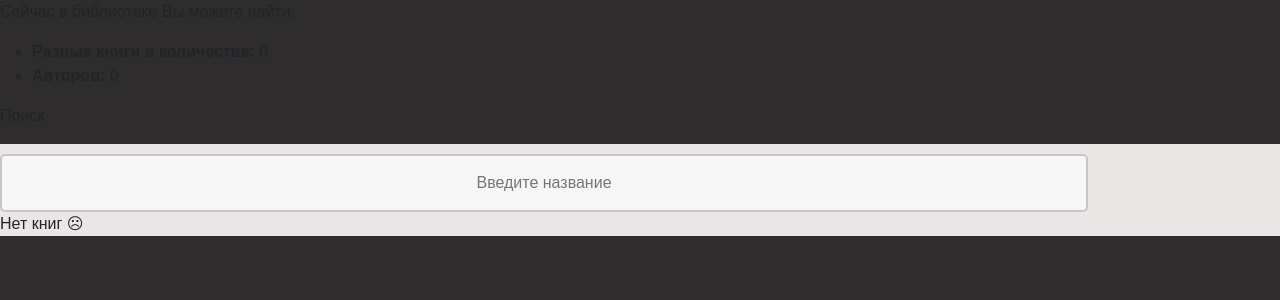
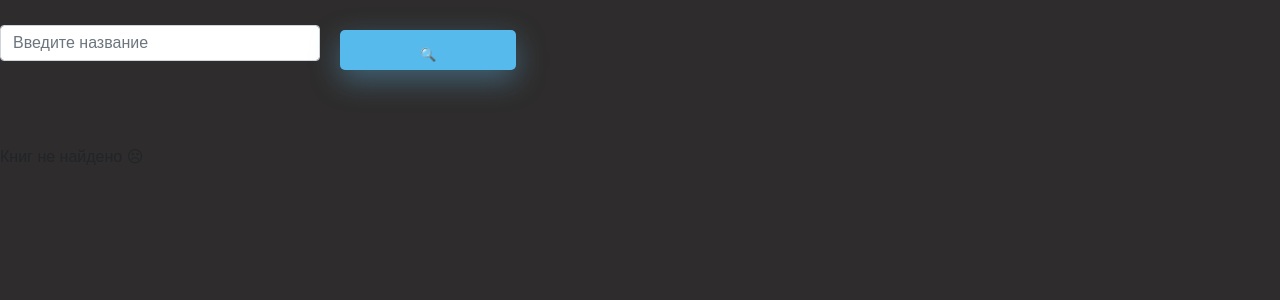
Before and after one commit to KaiReytsu/book-library, a Django app: page /catalog/ in a window 1280 px wide. Shown: the part 56-356 px from the top of the page. Run offline with Django 4.2, Linux system fonts and the light colour scheme; data that the repository does not hold is empty; some libraries are stand-ins or nearby versions.

Commit message:
Change css for base.html

```diff
--- a/library/book_repository/templates/base.html
+++ b/library/book_repository/templates/base.html
@@ -47,20 +47,32 @@
         <div class="blockcontent">
             <div class="basedir">
                 <img class="bgimg" src="{% static 'blur-book-stack.jpg'%}" alt="...">
-                <input class="btn" type="button" value="Перейти к списку книг" onclick="redirecturl()">
+                <input class="btn" type="button" value="Перейти к поиску книг" onclick="redirecturl()">
             </div>
             <div class="infotable">
                 <div class="latest_book">
                     <p class="latest_book_p"> Недавнее поступление </p>
-                    <img class="latest_book_img" src="{{last_book.0.book_image.url}}" alt="img">
-                    <a class="latest_book_a" href="\book\{{last_book.0.id}}">
-                        {{last_book.0}}
+                    <img class="latest_book_img" src="{{book.0.book_image.url}}" alt="img">
+                    <a class="latest_book_a" href="\book\{{book.0.id}}">
+                        {{book.0}}
                     </a>
                 </p>
+                <p class="latest_book_p"> Жанры </p>
+                <ul>
+                {% for genre in genres %}
+                    <li>{{genre.genre_name}}</li>
+                {% endfor %}
+                </ul>
                 </div>
             </div>
         </div>
     {% endblock %}
-
+    {% block footer %}
+    <footer class="bg-dark text-center text-white">
+        <h5>Сейчас в библиотеке Вы можете найти:</h5>
+                <p><strong>Количество книг в библиотеке:</strong> {{ list_book }}</p>
+                <p><strong>Количество авторов:</strong> {{ list_author }}</p>
+        </footer>
+    {% endblock footer %}
 </body>
 </html>
--- a/library/book_repository/templates/library/book_list.html
+++ b/library/book_repository/templates/library/book_list.html
@@ -1,31 +1,37 @@
 {% extends "base.html" %}
-{% block title %}Книги{% endblock %}
+{% block title %}Поиск книг{% endblock %}
+{% load static %}
 {% block content %}
-    <p>Сейчас в библиотеке Вы можете найти:</p>
-        <ul>
-            <li><strong>Разные книги в количестве:</strong> {{ num_books }}</li>
-            <li><strong>Авторов:</strong> {{ num_authors }}</li>
-        </ul>
-    <p>Поиск</p>
-    <form method="get">
-        <input name="q" type="text" placeholder="Введите название">
-
+       <form method="get" class="search_form">
+            <input name="q" type="search" class="form-control search_input" placeholder="Введите название">
+            <input type="submit" class="search_submit" value="&#128269;">
+       </form>
     {% if description.0 %}
-    <p>{{description.0.genre_description}}</p>
+        <div class="genre_description">
+            <p>
+                {{description.0.genre_description}}
+            </p>
+        </div>
     {% endif %}
     {% if book_list %}
-
+        <div class="search_div">
             <ul>
         {% for book in book_list %}
+
                 <li>
+                    <img src="{{book.book_image.url}}" alt="img">
                     <a href="\book\{{book.id}}">
                         {{book}}
                     </a>, {{book.author}}
                 </li>
         {% endfor %}
             </ul>
+        </div>
     {%else%}
-    <p>Нет книг &#9785; </p>
+        <p>
+            Книг не найдено &#9785;
+        </p>
     {%endif%}
-    </form>
 {% endblock %}
+{% block footer %}
+{% endblock footer %}
--- a/library/book_repository/templates/library/login.html
+++ b/library/book_repository/templates/library/login.html
@@ -20,7 +20,7 @@
           <div class="fadeIn first">
             <img class="reg_login" src="../../../static/user.png" id="icon" alt="Lib Icon" />
           </div>
-          <form method="post">
+          <form method="post" class="login_form">
             {{form}}
             {% csrf_token %}
             <input type="submit" class="fadeIn fourth" value="Вход">
@@ -33,3 +33,5 @@
         </div>
       </div>
 {% endblock %}
+{% block footer %}
+{% endblock footer %}
--- a/library/book_repository/templates/library/registration.html
+++ b/library/book_repository/templates/library/registration.html
@@ -20,7 +20,7 @@
           <div class="fadeIn first">
             <img class="reg_login" src="../../../static/newuser.png" id="icon" alt="Lib Icon" />
           </div>
-          <form method="post">
+          <form method="post" class="login_form">
             {{ form }}
             {% csrf_token %}
             <input type="submit" class="fadeIn fourth" value="Зарегистрироваться">
@@ -33,3 +33,5 @@
         </div>
       </div>
 {% endblock %}
+{% block footer %}
+{% endblock footer %}
--- a/library/book_repository/views.py
+++ b/library/book_repository/views.py
@@ -1,3 +1,5 @@
+import json
+
 from django.contrib.auth.models import User
 from django.contrib.auth.views import LoginView, LogoutView
 from django.contrib.messages.views import SuccessMessageMixin
@@ -8,10 +10,9 @@ from django.urls import reverse_lazy
 from django.views import View
 from django.views.generic import CreateView, ListView
 from django.views.generic.detail import DetailView
-import json
 
-from .forms import LoginForm, SignUpForm, ReservationForm
-from .models import Book, Genre, UserProfile, Author,Reservation
+from .forms import LoginForm, ReservationForm, SignUpForm
+from .models import Author, Book, Genre, Reservation, UserProfile
 
 
 class SignUp(SuccessMessageMixin, CreateView):
@@ -47,8 +48,6 @@ class BookList(ListView):
     def get_context_data(self, **kwargs):
         query = self.request.GET.get('q')
         data = super().get_context_data(**kwargs)
-        data['num_books'] = Book.objects.all().count()
-        data['num_authors'] = Author.objects.count()
         if query:
             book_name_list = Book.objects.filter(
                 Q(book_name__icontains=query))
@@ -64,7 +63,7 @@ class BookList(ListView):
                 description = Genre.objects.filter(
                     Q(genre_name__icontains= query))
             data['description'] = description
-        return data
+            return data
 
 class BookDetail(DetailView):
     model = Book
@@ -88,9 +87,14 @@ class ReservationView(CreateView):
 
 
 def start_page(request):
-    list_book = Book.objects.all().count()
-    print("RESULT", list_book)
-    book = Book.objects.filter(id = list_book)
-    context = {'last_book': book}
-    print("SECOND!!!!", book)
+    book_count = Book.objects.all().count()
+    author_count = Author.objects.all().count()
+    book = Book.objects.filter(id = book_count)
+    genres = Genre.objects.all()
+    context = {
+                'book': book,
+                'list_book': book_count,
+                'list_author': author_count,
+                'genres': genres
+                }
     return render(request, template_name='base.html', context=context)
--- a/library/static/style.css
+++ b/library/static/style.css
@@ -24,8 +24,27 @@
 label:empty{
     display: none;
 }
-form{
+li{
+  list-style-type: none;
+  color: white;
+}
+.login_form{
     background-color: #ebe6e6;
+}
+.search_form{
+    background-color: #2e2c2c;
+    height: 15%;
+    display: flex;
+    margin-top: 25px;
+}
+.search_input{
+  width: 25%;
+  height: 30%;
+}
+.search_submit{
+  background-color: #722121;
+  padding: 10px;
+  height: 40px;
 }
 .navbar{
   justify-content: flex-start;
@@ -102,6 +121,7 @@ form{
     border: 1px solid black;
     border-radius: 10px;
 }
+
 .errorlist{
     list-style-type: none;
     width: 89%;
```
Lines whose indentation alone changed are shown as unchanged.
